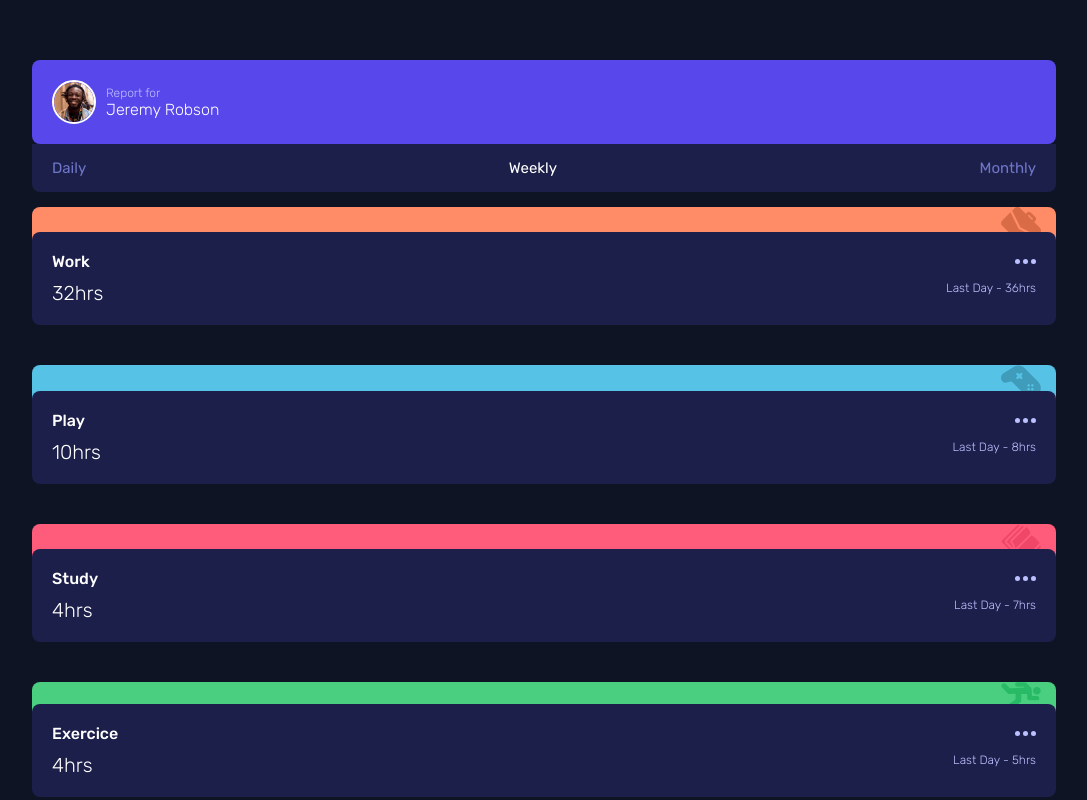
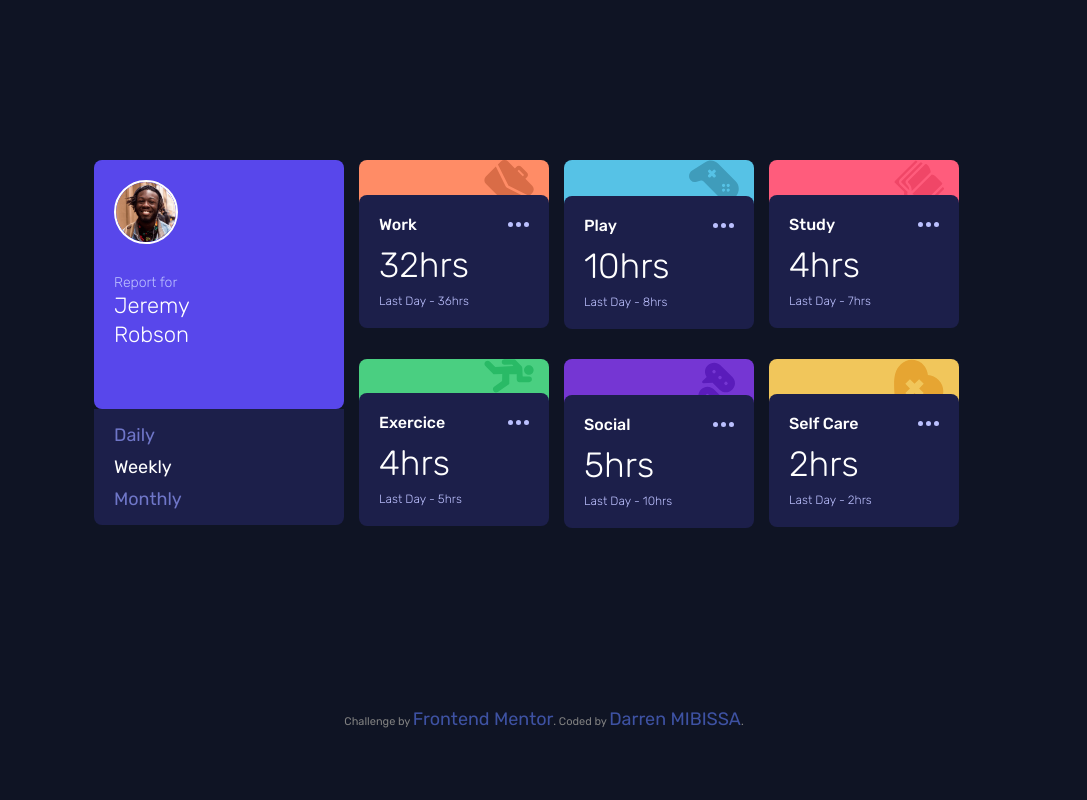
Before and after one commit to Darren-Code34/tracker-time, a plain HTML site: page index.html in a window 1280 px wide. Shown: the top 800 px of the page, without its empty margins (96-1183 px from the left). Drawn offline with Linux system fonts and the light colour scheme.

Commit message:
responsive design

```diff
--- a/index.html
+++ b/index.html
@@ -148,7 +148,7 @@
 
   <div class="attribution">
     Challenge by <a href="https://www.frontendmentor.io?ref=challenge" target="_blank">Frontend Mentor</a>.
-    Coded by <a href="#">Your Name Here</a>.
+    Coded by <a href="https://github.com/Darren-Code34/tracker-time.git">Darren MIBISSA</a>.
   </div>
 </body>
 </html>
--- a/style.css
+++ b/style.css
@@ -1,3 +1,5 @@
+/* mobil design */
+
 *{
     padding: 0;
     margin: 0;
@@ -132,6 +134,10 @@ li.active{
     top: -15px;
 }
 
+.card-tag.social{
+    top: -30px;
+}
+
 .card-tag:hover{
     background:  hsl(235, 40%, 31%);
 }
@@ -168,3 +174,115 @@ li.active{
     color:  hsl(236, 100%, 87%);
     font-size: 12px;
 }
+
+.attribution{
+    color: gray;
+    font-size: 20px;
+}
+
+.attribution a{
+    color: #fff;
+}
+
+/* Responsive design */
+
+@media screen and (min-width: 600px){
+
+    .card-navigation{
+        margin-bottom: 25px;
+    }
+    .timeframes-navigation{
+        justify-content: space-around;
+    }
+    .user-img{
+        width: 60px;
+    }
+
+    .user-info p{
+        font-size: 14px;
+        font-weight: 300;
+        color: hsl(236, 100%, 87%);
+    }
+
+    .user-info .user-name{
+        font-size: 22px;
+        color: #fff;
+    }
+
+    a,li{
+        font-size: 18px;
+    }
+
+    .card-tags-container{
+        display: grid;
+        grid-template-columns: repeat(2, 1fr);
+        gap: 15px;
+    }
+
+    .card-tracker:not(:last-child){
+        margin-bottom: 0px;
+    }
+
+    .hero-container img{
+        width: 50px;
+    }
+    .hero-exercice{
+        padding-bottom: 15px;
+    }
+}
+
+@media screen and (min-width: 750px){
+    .time-tracked{
+        flex-direction: column;
+    }
+
+    .current{
+        margin-bottom: 8px;
+        font-size: 35px;
+    }
+}
+
+@media screen and (min-width:1000px){
+    .container{
+        padding-top: 100px;
+        max-width: 900px;
+        display: grid;
+        grid-template-columns: 250px 600px;
+        grid-template-rows: 1fr;
+        gap: 15px;
+        margin-bottom: 150px;
+    }
+
+    .user-info{
+        flex-direction: column;
+    }
+
+    .user-img{
+        align-self: flex-start;
+        margin-bottom: 30px;
+        width: 60px;
+    }
+
+    .user-info p{
+        align-self: flex-start;
+        width: 80px;
+        line-height: 1.3;
+        margin-bottom: 40px;
+    }
+
+    .user-name{
+        font-size: 30px;
+    }
+
+    .timeframes-navigation{
+        flex-direction: column;
+    }
+
+    .timeframes-link:not(:last-child){
+        margin-bottom: 10px;
+    }
+
+    .card-tags-container{
+        grid-template-columns: repeat(3, 1fr);
+    }
+}
```
